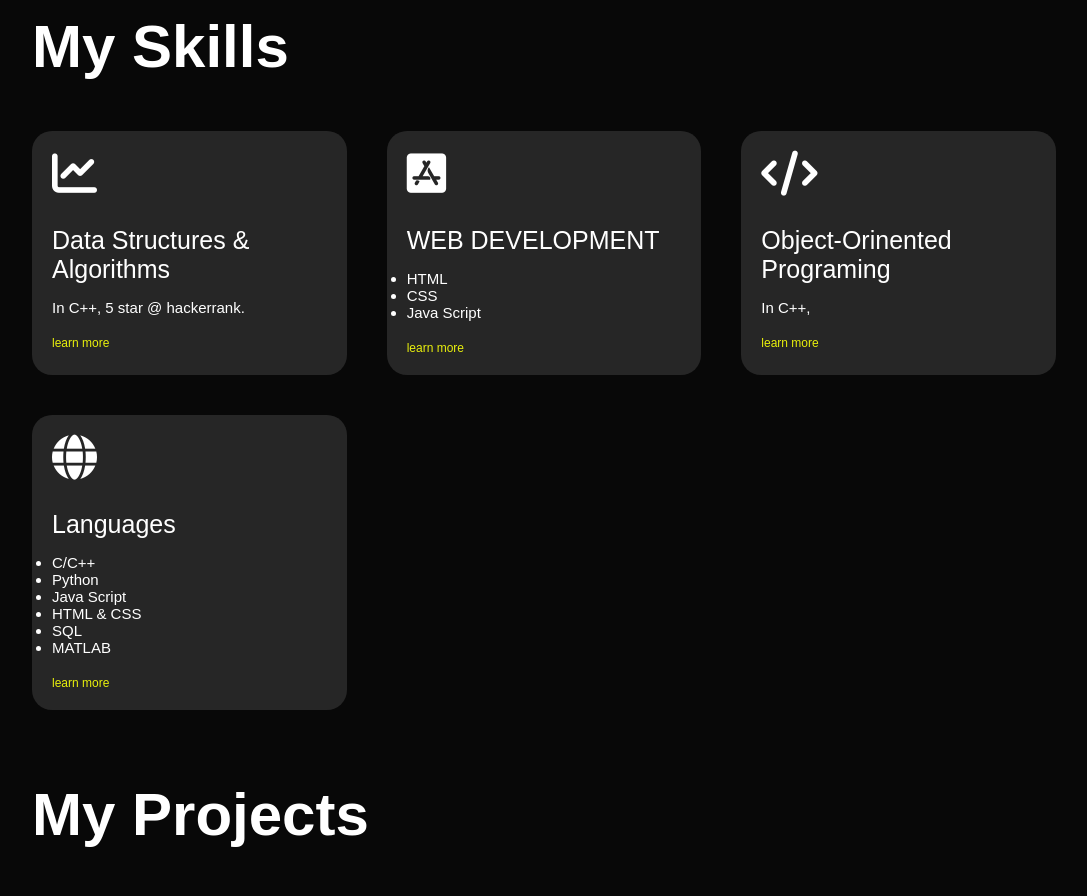
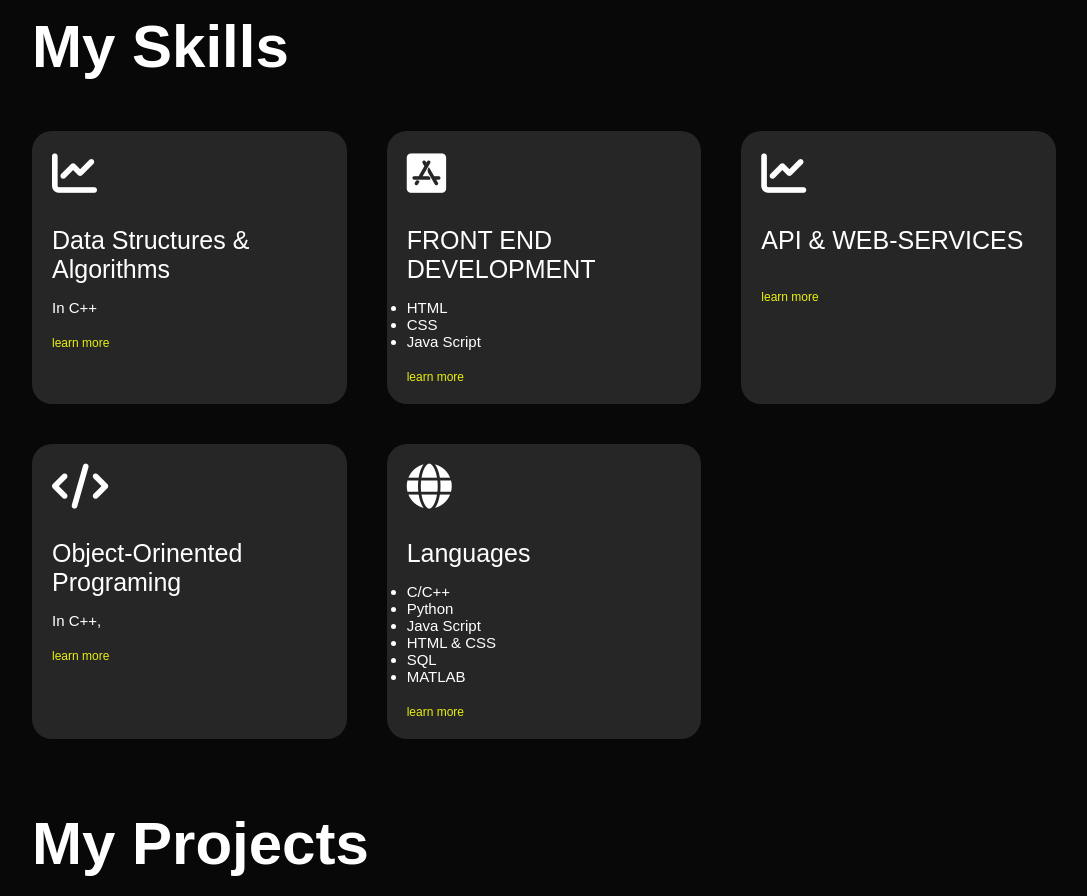
Before and after one commit to architgh05/portfolio-website, a plain HTML site: page index.html in a window 1280 px wide. Shown: the part 1860-2756 px from the top of the page, without its empty margins (96-1183 px from the left). Drawn offline with Linux system fonts and the light colour scheme.

Commit message:
Update index.html

```diff
--- a/index.html
+++ b/index.html
@@ -84,20 +84,29 @@
                 <i class="fa-solid fa-chart-line"></i>
                 <h2>Data Structures & Algorithms</h2>
                 <p>
-                    In C++, 5 star @ hackerrank.
+                    In C++
                 </p>
-                 <a href="#">learn more</a>
+                 <a href="https://leetcode.com/u/Archit_12-3/">learn more</a>
 
             </div>
-             <div>
+            <div>
                 <i class="fa-brands fa-app-store-ios"></i>
-                <h2>WEB DEVELOPMENT</h2>
+                <h2>FRONT END DEVELOPMENT</h2>
                 <p>
                     <ul>
                         <li>HTML</li>
                         <li>CSS</li>
                         <li>Java Script</li>
                      </ul>
+                </p>
+                 <a href="#">learn more</a>
+
+            </div>
+            <div>
+                <i class="fa-solid fa-chart-line"></i>
+                <h2>API & WEB-SERVICES</h2>
+                <p>
+
                 </p>
                  <a href="#">learn more</a>
 
```
